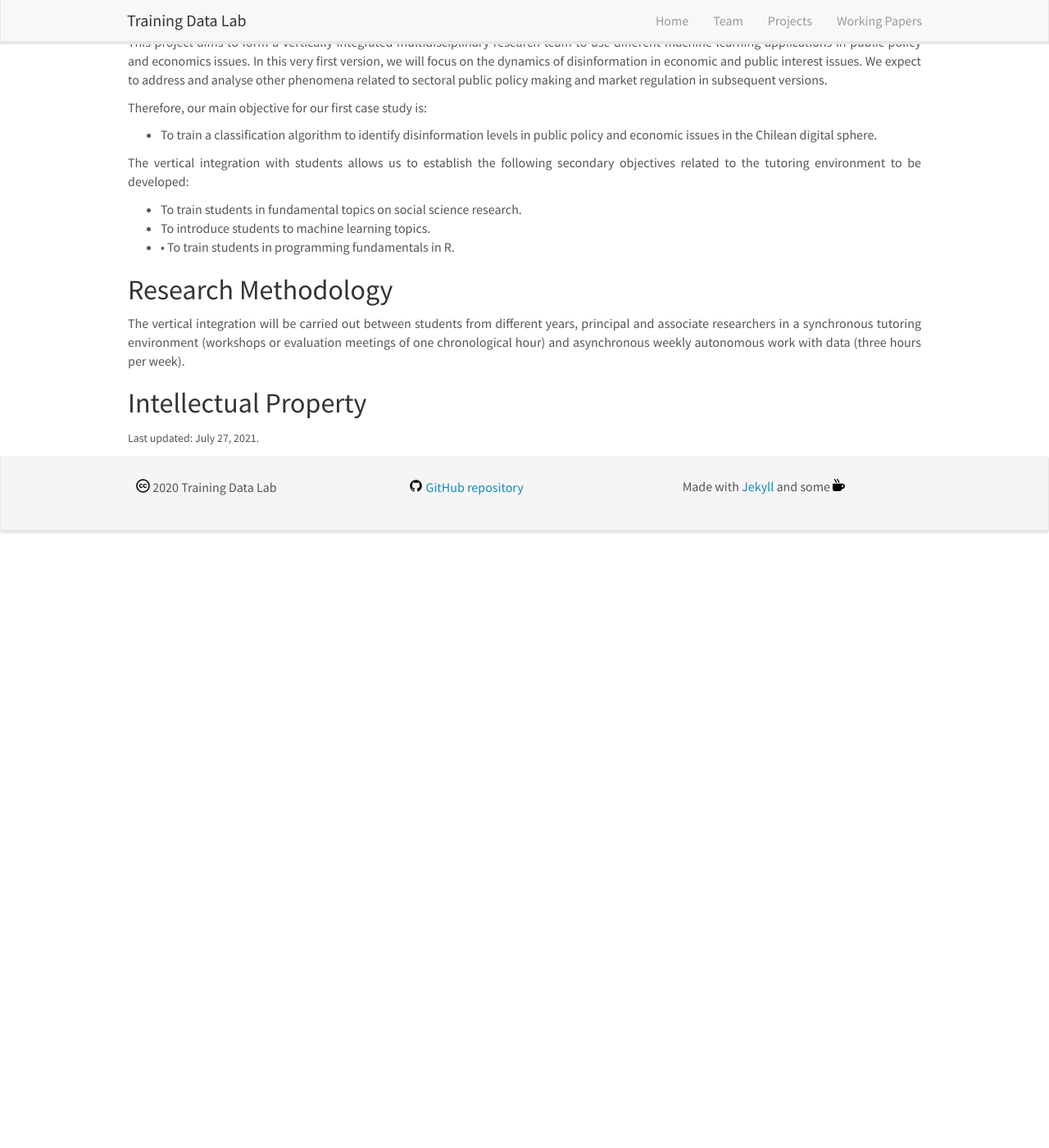
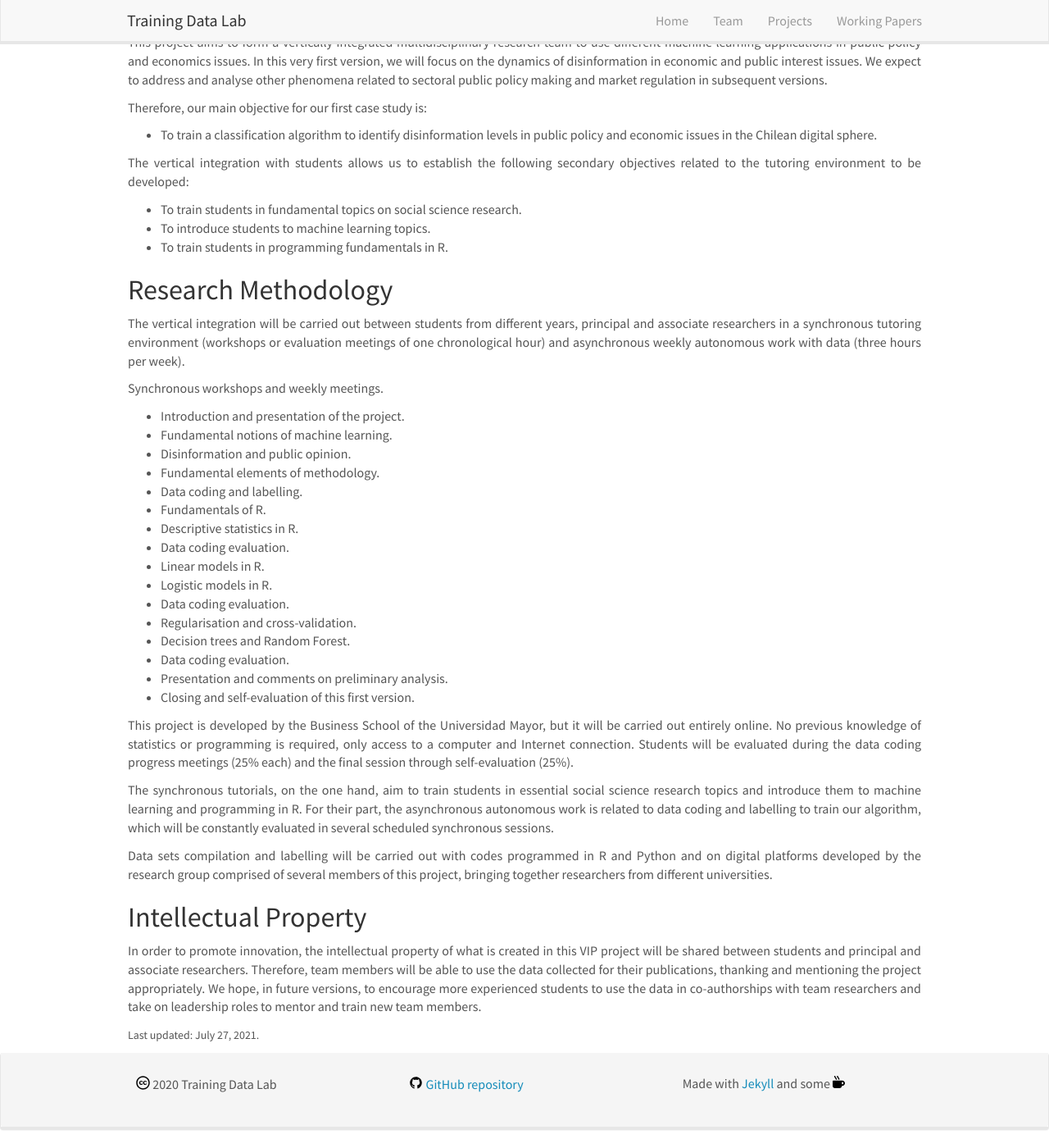
Before and after one commit to training-datalab/old-training-datalab.com, a Jekyll site: the page built from _pages/vip-project-machine-learning.md, in a window 1280 px wide and 1400 px high, scrolled down 920 px. Shown: the whole window at 82% size. Built offline with Jekyll 4.4.1, drawn with Linux system fonts in a browser that asks for light colours; nearby versions of some CDN libraries; before the commit the page ends 1592 px from its top, so only the background shows below that.

Commit message:
Update vip-project-machine-learning.md

```diff
--- a/_pages/vip-project-machine-learning.md
+++ b/_pages/vip-project-machine-learning.md
@@ -41,13 +41,42 @@ permalink: /projects/vip-project-machine-learning
 <ul>
 <li>To train students in fundamental topics on social science research.</li>
 <li>To introduce students to machine learning topics.</li>
-<li>•	To train students in programming fundamentals in R.</li>
+<li>To train students in programming fundamentals in R.</li>
 </ul>
 
 ## Research Methodology
 
 <p align="justify">The vertical integration will be carried out between students from different years, principal and associate researchers in a synchronous tutoring environment (workshops or evaluation meetings of one chronological hour) and asynchronous weekly autonomous work with data (three hours per week).</p>
 
+<p align="justify">Synchronous workshops and weekly meetings.</p>
+
+<ul>
+<li>Introduction and presentation of the project.</li>
+<li>Fundamental notions of machine learning.</li>
+<li>Disinformation and public opinion.</li>
+<li>Fundamental elements of methodology.</li>
+<li>Data coding and labelling.</li>
+<li>Fundamentals of R.</li>
+<li>Descriptive statistics in R.</li>
+<li>Data coding evaluation.</li>
+<li>Linear models in R.</li>
+<li>Logistic models in R.</li>
+<li>Data coding evaluation.</li>
+<li>Regularisation and cross-validation.</li>
+<li>Decision trees and Random Forest.</li>
+<li>Data coding evaluation.</li>
+<li>Presentation and comments on preliminary analysis.</li>
+<li>Closing and self-evaluation of this first version.</li>
+</ul>
+
+<p align="justify">This project is developed by the Business School of the Universidad Mayor, but it will be carried out entirely online. No previous knowledge of statistics or programming is required, only access to a computer and Internet connection. Students will be evaluated during the data coding progress meetings (25% each) and the final session through self-evaluation (25%).</p>
+
+<p align="justify">The synchronous tutorials, on the one hand, aim to train students in essential social science research topics and introduce them to machine learning and programming in R. For their part, the asynchronous autonomous work is related to data coding and labelling to train our algorithm, which will be constantly evaluated in several scheduled synchronous sessions.</p>
+
+<p align="justify">Data sets compilation and labelling will be carried out with codes programmed in R and Python and on digital platforms developed by the research group comprised of several members of this project, bringing together researchers from different universities.</p>
+
 ## Intellectual Property
 
+<p align="justify">In order to promote innovation, the intellectual property of what is created in this VIP project will be shared between students and principal and associate researchers. Therefore, team members will be able to use the data collected for their publications, thanking and mentioning the project appropriately. We hope, in future versions, to encourage more experienced students to use the data in co-authorships with team researchers and take on leadership roles to mentor and train new team members.</p>
+
 <small>Last updated: July 27, 2021.</small>
```
